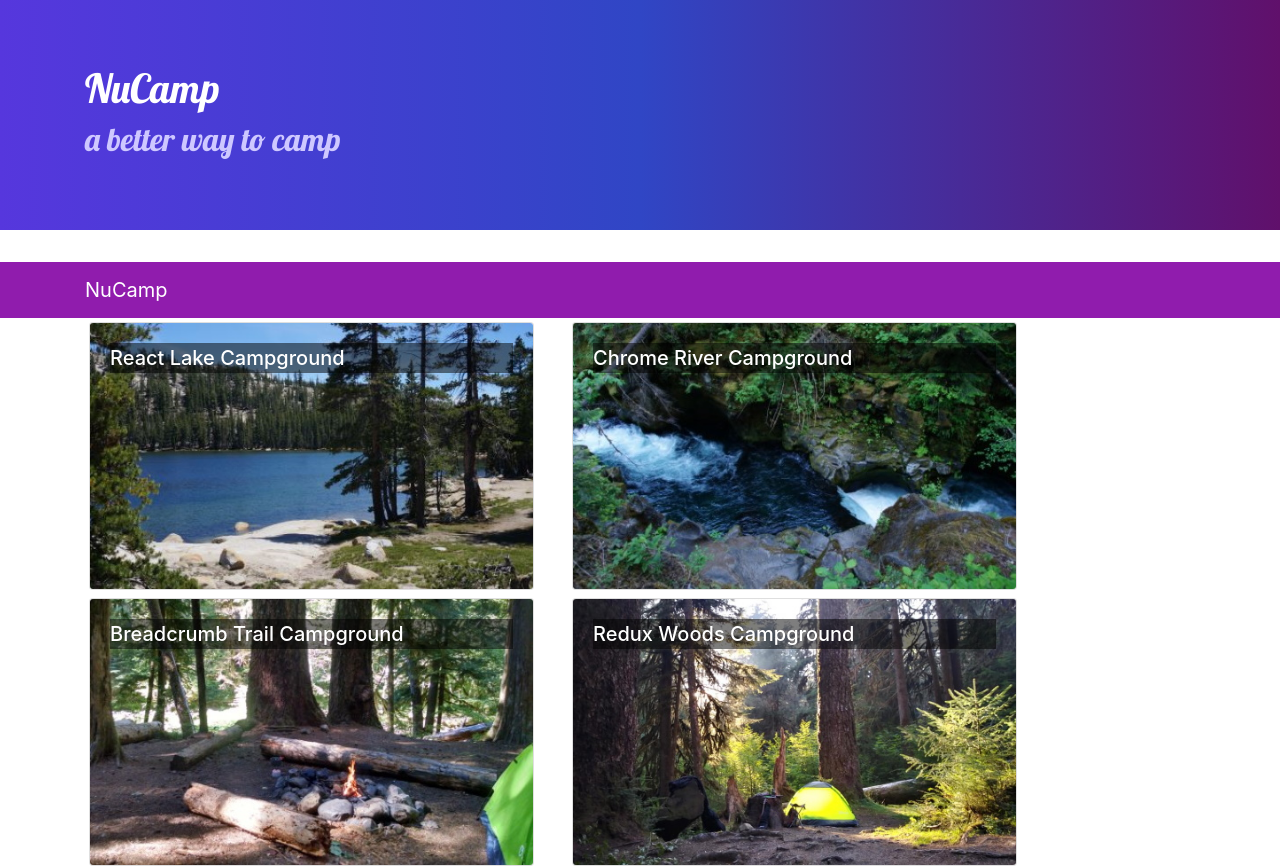
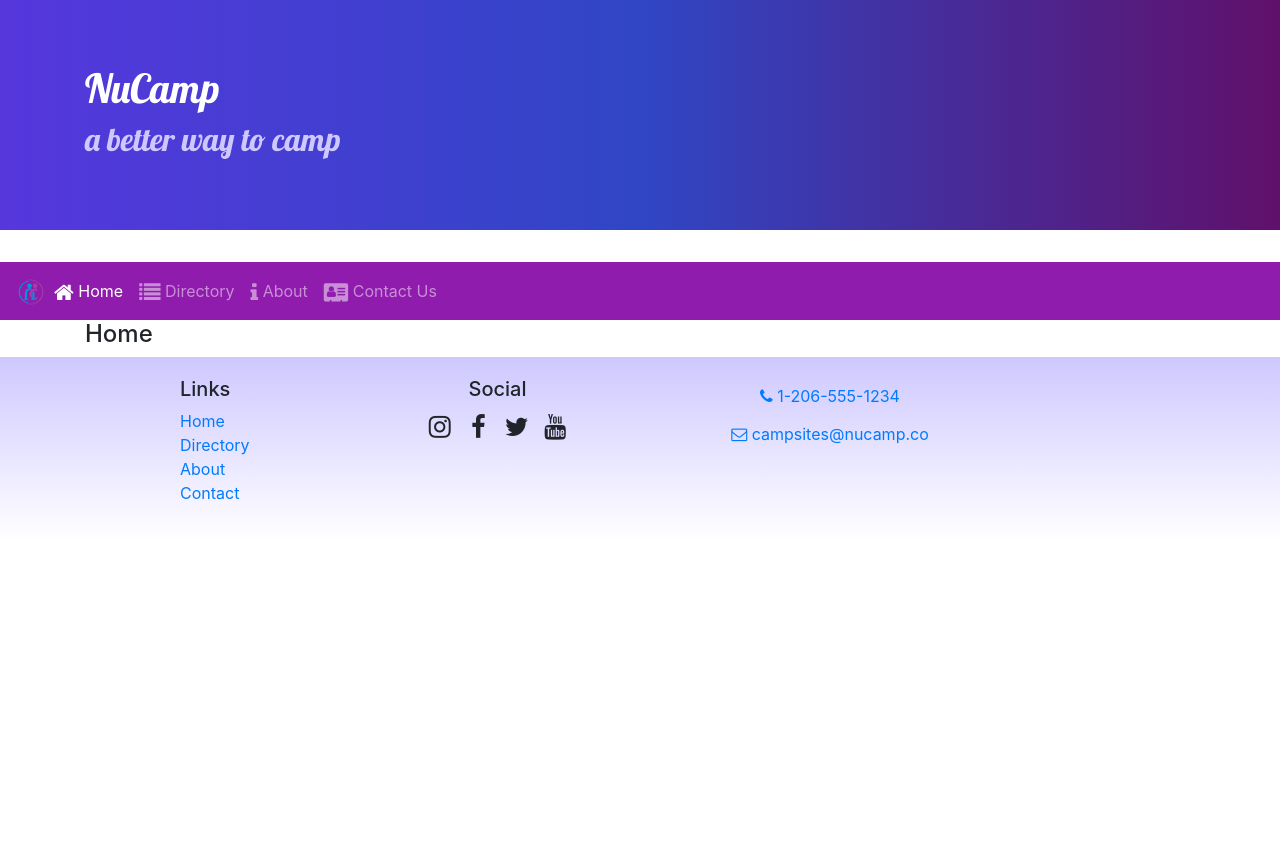
Before and after one commit to JankarmticGroup/CampSite2, a React (Create React App) app: page /home in a window 1280 px wide. Shown: the top 868 px of the page. After the commit the page ends 800 px from the top, so only its background shows below. Built offline with nearby package versions, Linux system fonts and the light colour scheme.

Commit message:
React Router

```diff
--- a/package.json
+++ b/package.json
@@ -12,6 +12,7 @@
     "react": "^17.0.2",
     "react-dom": "^17.0.2",
     "react-popper": "1.3.6",
+    "react-router-dom": "5.2.0",
     "react-scripts": "4.0.3",
     "reactstrap": "8.5.1",
     "typeface-lobster": "^1.1.13",
--- a/src/App.js
+++ b/src/App.js
@@ -1,5 +1,5 @@
 import React, { Component } from 'react';
-
+import { BrowserRouter } from 'react-router-dom';
 import Main from './components/MainComponent';
 
 import 'typeface-lobster';
@@ -10,10 +10,12 @@
 
     render() {
         return (
-            <div className="App">
-                <Main />
+            <BrowserRouter>
+                <div className="App">
+                    <Main />
 
-            </div>
+                </div>
+            </BrowserRouter>
         );
     };
 }
--- a/src/components/DirectoryComponent.js
+++ b/src/components/DirectoryComponent.js
@@ -3,9 +3,9 @@
 
 
 
-function RenderDirectoryitem({campsite, onClick}){
+function RenderDirectoryitem({campsite}){
     return (
-        <Card onClick={() => onClick(campsite.id)}>
+        <Card >
         <CardImg width="100%" src={campsite.image} alt={campsite.name} />
         <CardImgOverlay>
             <CardTitle>{campsite.name}</CardTitle>
@@ -20,7 +20,7 @@
         const directory = props.campsites.map(campsite => {
             return (
                 <div key={campsite.id} className="col-md-5 m-1">
-                    <RenderDirectoryitem campsite={campsite} onClick={props.onClick} />
+                    <RenderDirectoryitem campsite={campsite}/>
                 </div>
             );
         });
--- a/src/components/FooterComponent.js
+++ b/src/components/FooterComponent.js
@@ -1,4 +1,5 @@
 import React from 'react';
+import { Link } from 'react-router-dom';
 
 function Footer(props) {
     return (
@@ -8,10 +9,10 @@
                     <div className="col-4 col-sm-2 offset-1">
                         <h5>Links</h5>
                         <ul className="list-unstyled">
-                            <li><a href="#">Home</a></li>
-                            <li><a href="#">Directory</a></li>
-                            <li><a href="#">About</a></li>
-                            <li><a href="#">Contact</a></li>
+                        <li><Link to='/home'>Home</Link></li>
+                            <li><Link to='/directory'>Directory</Link></li>
+                            <li><Link to='/aboutus'>About</Link></li>
+                            <li><Link to='/contactus'>Contact</Link></li>
                         </ul>
                     </div>
                     <div className="col-6 col-sm-3 text-center">
--- a/src/components/HeaderComponent.js
+++ b/src/components/HeaderComponent.js
@@ -1,9 +1,24 @@
-
-
 import React, { Component }  from 'react';
-import { Navbar, NavbarBrand, Jumbotron } from 'reactstrap';
+import { Nav, Navbar, NavbarBrand, NavbarToggler, Collapse, NavItem, Jumbotron } from 'reactstrap';
+import { NavLink } from 'react-router-dom';
 
 class Header extends Component {
+
+    constructor(props) {
+        super(props);
+
+        this.toggleNav = this.toggleNav.bind(this);
+        this.state = {
+          isNavOpen: false
+        };
+    }
+
+    toggleNav() {
+        this.setState({
+            isNavOpen: !this.state.isNavOpen
+        });
+    }
+
     render() {
         return (
             <React.Fragment>
@@ -17,12 +32,37 @@
                         </div>
                     </div>
                 </Jumbotron>
+                <Navbar dark sticky="top" expand="md">
 
-                <Navbar dark sticky="top">
-                    <div className="container">
-                        <NavbarBrand href="/">NuCamp</NavbarBrand>
-                    </div>
+                        <NavbarBrand className="mr-auto" href="/"><img src="/assets/images/logo.png" height="30" width="30" alt="NuCamp Logo" /></NavbarBrand>
+                        <NavbarToggler onClick={this.toggleNav} />
+                        <Collapse isOpen={this.state.isNavOpen} navbar>
+                            <Nav navbar>
+                                <NavItem>
+                                    <NavLink className="nav-link" to="/home">
+                                        <i className="fa fa-home fa-lg" /> Home
+                                    </NavLink>
+                                </NavItem>
+                                <NavItem>
+                                    <NavLink className="nav-link" to="/directory">
+                                        <i className="fa fa-list fa-lg" /> Directory
+                                    </NavLink>
+                                </NavItem>
+                                <NavItem>
+                                    <NavLink className="nav-link" to="/aboutus">
+                                        <i className="fa fa-info fa-lg" /> About
+                                    </NavLink>
+                                </NavItem>
+                                <NavItem>
+                                    <NavLink className="nav-link" to="/contactus">
+                                        <i className="fa fa-address-card fa-lg" /> Contact Us
+                                    </NavLink>
+                                </NavItem>
+                            </Nav>
+                        </Collapse>
+
                 </Navbar>
+
             </React.Fragment>
         );
     }
--- /dev/null
+++ b/src/components/HomeComponent.js
@@ -0,0 +1,11 @@
+import React from 'react';
+
+function Home(props) {
+    return (
+        <div className="container">
+            <h4>Home</h4>
+        </div>
+    );
+}
+
+export default Home;
--- a/src/components/MainComponent.js
+++ b/src/components/MainComponent.js
@@ -1,4 +1,6 @@
 import React, { Component } from 'react';
+import Home from './HomeComponent';
+import { Switch, Route, Redirect } from 'react-router-dom';
 import Header from './HeaderComponent';
 import Footer from './FooterComponent';
 import Directory from './DirectoryComponent';
@@ -11,18 +13,24 @@
     super(props);
     this.state = {
         campsites: CAMPSITES,
-        selectedCampsite: null
+
     };
 }
-onCampsiteSelect(campsiteId) {
-    this.setState({selectedCampsite: campsiteId});
-}
+
     render() {
+        const HomePage = () =>{
+            return (
+                <Home />
+            );
+        }
         return (
             <div>
                 <Header />
-                <Directory campsites={this.state.campsites} onClick={campsiteId => this.onCampsiteSelect(campsiteId)} />
-                <CampsiteInfo campsite= {this.state.campsites.filter(campsite => campsite.id === this.state.selectedCampsite)[0]} />
+                <Switch>
+                    <Route path='/home' component={HomePage} />
+                    <Route exact path ='/directory' render={()=><Directory campsites={this.state.campsites} />}/>
+                    <Redirect to='/home' />
+                </Switch>
                 <Footer />
             </div>
         );
```
Also changed, not shown: 1 other file (tests, documents, lock files or other folders).
